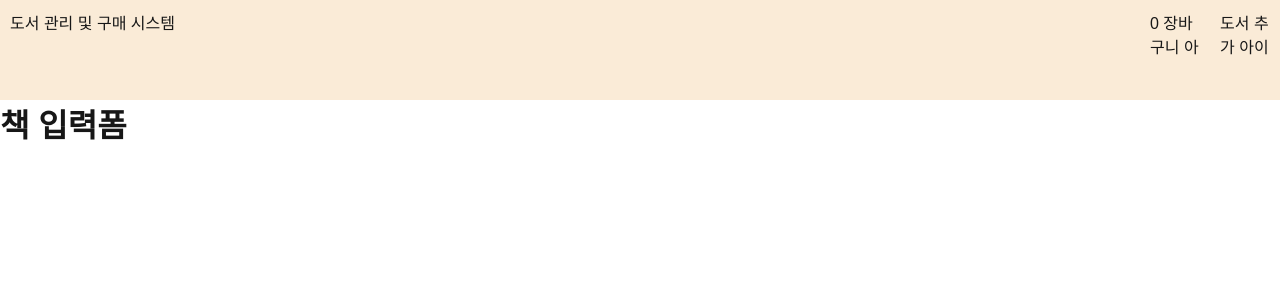
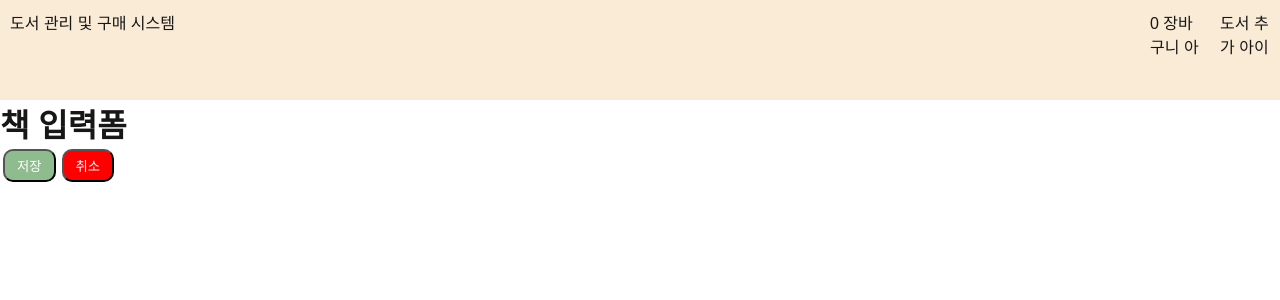
Before and after one commit to yeon-ryu/bookstore-react, a Next.js app: page /manage in a window 1280 px wide. Shown: the top 300 px of the page. Built offline with nearby package versions, Linux system fonts and the light colour scheme.

Commit message:
상세페이지 보완 및 도서 관리 페이지 작성 중

```diff
--- a/src/app/globals.css
+++ b/src/app/globals.css
@@ -72,8 +72,13 @@ a {
 }
 
 .error {
-  color: red;
-  background-color: burlywood;
+  background-color: red;
+  color: white;
+}
+
+.save {
+  background-color: darkseagreen;
+  color: white;
 }
 
 .loading {
@@ -141,3 +146,9 @@ a {
   width: auto;
   height: 100%;
 }
+
+.round-btn {
+  padding : 5px 12px;
+  margin : 3px;
+  border-radius: 10px;
+}
--- a/src/app/manage/page.js
+++ b/src/app/manage/page.js
@@ -1,6 +1,91 @@
+'use client'
+
+import { bookApi } from "@/api/bookAPI";
+import Error from "@/components/Error";
+import Loading from "@/components/Loading";
+import { useRouter, useSearchParams } from "next/navigation";
+import { useEffect, useRef, useState } from "react";
+
 export default function Manage() {
+    const searchParam = useSearchParams();
+    const bookId = useRef(null);
+
+    const [loading, setLoading] = useState(false);
+    const [error, setError] = useState(null);
+
+    const [formValue, setFormValue] = useState({});
+
+    const router = useRouter();
+
+    const saveBook = async() => {
+        // ++ 필수 값 검증 로직 추가
+
+        setLoading(true);
+        setError(false);
+        try {
+            if(bookId.current) { // 수정
+                const book = await bookApi.updateBook(bookId.current, formValue);
+                alert("수정을 성공했습니다!");
+                router.push(`/book/${book.id}`);
+            } else { // 추가
+                const book = await bookApi.addBook(formValue);
+                alert("추가를 성공했습니다!");
+                router.push(`/book/${book.id}`);
+            }
+        } catch(e) {
+            setError(e);
+        } finally {
+            setLoading(false);
+        }
+    }
+
+    const removeBook = async() => {
+        if(!bookId.current) {
+            setError(new Error("삭제할 책이 존재하지 않습니다."));
+            return;
+        }
+
+        const shoudDelete = window.confirm('정말 삭제할까요?');
+        if(!shoudDelete) return;
+
+        setLoading(true);
+        setError(false);
+        try {
+            await bookApi.deleteBook(bookId.current);
+            alert("삭제를 성공했습니다!");
+            router.push("/");
+        } catch(e) {
+            setError(e);
+        } finally {
+            setLoading(false);
+        }
+    }
+
+    useEffect(() => {
+        bookId.current = searchParam.get('bookId') ? searchParam.get('page') : null;
+        if(!bookId.current) return;
+
+        setLoading(true);
+        setError(false);
+        bookApi.getBook(bookId.current).then(book => {
+            setFormValue(b);
+        }).catch(e => {
+            setError(e);
+        }).finally(() => {
+            setLoading(false);
+        });
+    }, [searchParam]);
+
+    if(loading) return <Loading />
+    if(error) return <Error error={error} />
 
     return <>
         <h1>책 입력폼</h1>
+        {bookId.current && <button className="error" onClick={removeBook}>삭제 아이콘</button>}
+        <div className="form-container">
+
+        <button className="save round-btn" onClick={saveBook}>저장</button>
+        <button className="error round-btn" onClick={() => router.push("/")}>취소</button>
+        </div>
     </>
 }
--- a/src/stores/useCartStore.js
+++ b/src/stores/useCartStore.js
@@ -3,11 +3,17 @@ import { persist } from "zustand/middleware";
 
 export const useCartStore = create(
     persist(
-        set => ({
+        (set, get) => ({
             cart : [],
             bookCount : 0,
 
-            addCart : (book) => set(state => ({cart : [...state.cart, {...book, bookId : book.id, count : 1}], bookCount : state.bookCount + 1})),
+            addCart : (book) => {
+                const existed = get().cart.find(b => b.bookId === book.id);
+                if(existed) {
+                    throw new Error('이미 장바구니에 있는 책입니다.');
+                }
+                set(state => ({cart : [...state.cart, {...book, bookId : book.id, count : 1}], bookCount : state.bookCount + 1}))
+            },
 
             updateCount : (id, cnt) => {
                 if(cnt <= 0) {
```
Also changed, not shown: src/app/book/[bookId]/page.js (+16 -0 lines).
